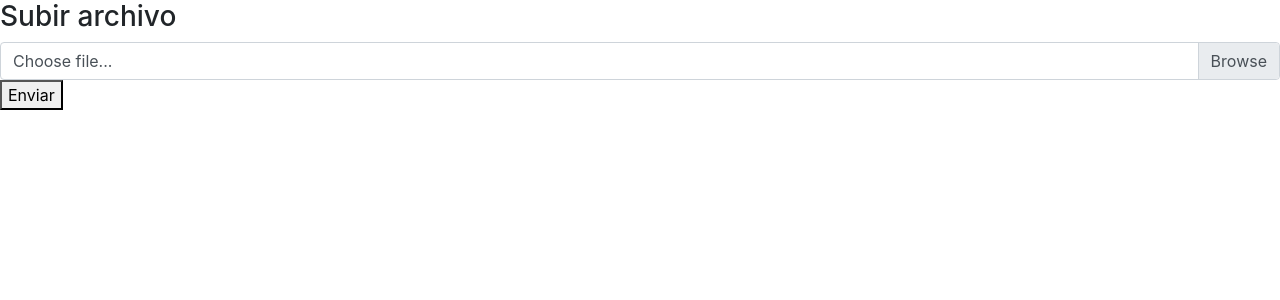
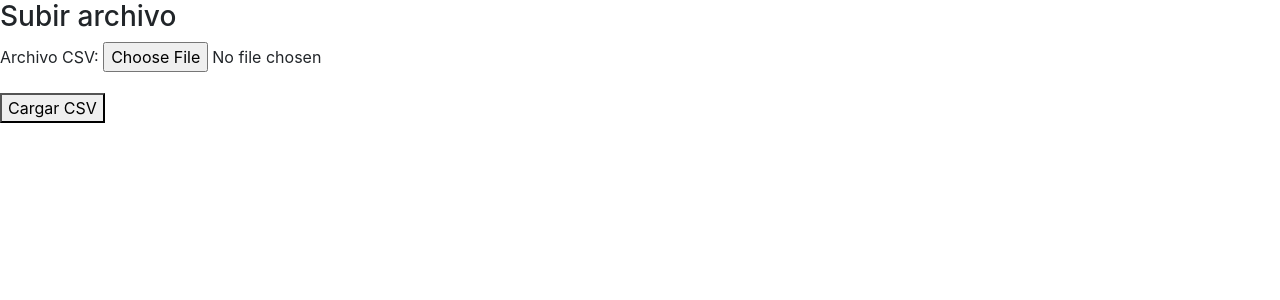
Before and after one commit to Brayan-Camilo-Cristancho-Franco/ProyectoBaseDatos2, a Django app: template templates/index.html in a window 1280 px wide. Shown: the top 300 px of the page. Run offline with Django 4.2, Linux system fonts and the light colour scheme; the template is opened without the code that fills it: values that come from a table or form of the project are taken from there, others are empty.

Commit message:
Add file csv and function

```diff
--- /dev/null
+++ b/app/forms.py
@@ -0,0 +1,11 @@
+from django import forms
+
+class FormCSV(forms.Form):
+    archivo_csv = forms.FileField(label='Archivo CSV')
+
+    def clean_archivo_csv(self):
+        archivo = self.cleaned_data.get('archivo_csv')
+        if archivo:
+            if not archivo.name.endswith('.csv'):
+                raise forms.ValidationError('El archivo debe ser de formato CSV.')
+        return archivo
--- /dev/null
+++ b/media/files/Prueba.csv
@@ -0,0 +1,6 @@
+id,name,age
+1,Sebastian,23
+2,Andres,24
+3,Lucas,25
+4,Brayan,26
+5,Lina,27
--- a/templates/index.html
+++ b/templates/index.html
@@ -28,24 +28,10 @@
     <main>
       <div class="container_form">
         <h3>Subir archivo</h3>
-        <form method="post">
-          {% csrf_token %}
-          <div class="custom-file">
-            <input
-              type="file"
-              name="csv_file"
-              class="custom-file-input"
-              id="validatedCustomFile"
-              required
-            />
-            <label class="custom-file-label" for="validatedCustomFile"
-              >Choose file...</label
-            >
-            <div class="invalid-feedback">
-              Example invalid custom file feedback
-            </div>
-            <button type="submit">Enviar</button>
-          </div>
+        <!-- cargar_csv.html -->
+        <form method="post" enctype="multipart/form-data">
+          {% csrf_token %} {{ form.as_p }}
+          <button type="submit">Cargar CSV</button>
         </form>
       </div>
       <div class="container_table">
```
Also changed, not shown: app/utils.py (added, +11 -0 lines), app/views.py (+24 -13 lines).
